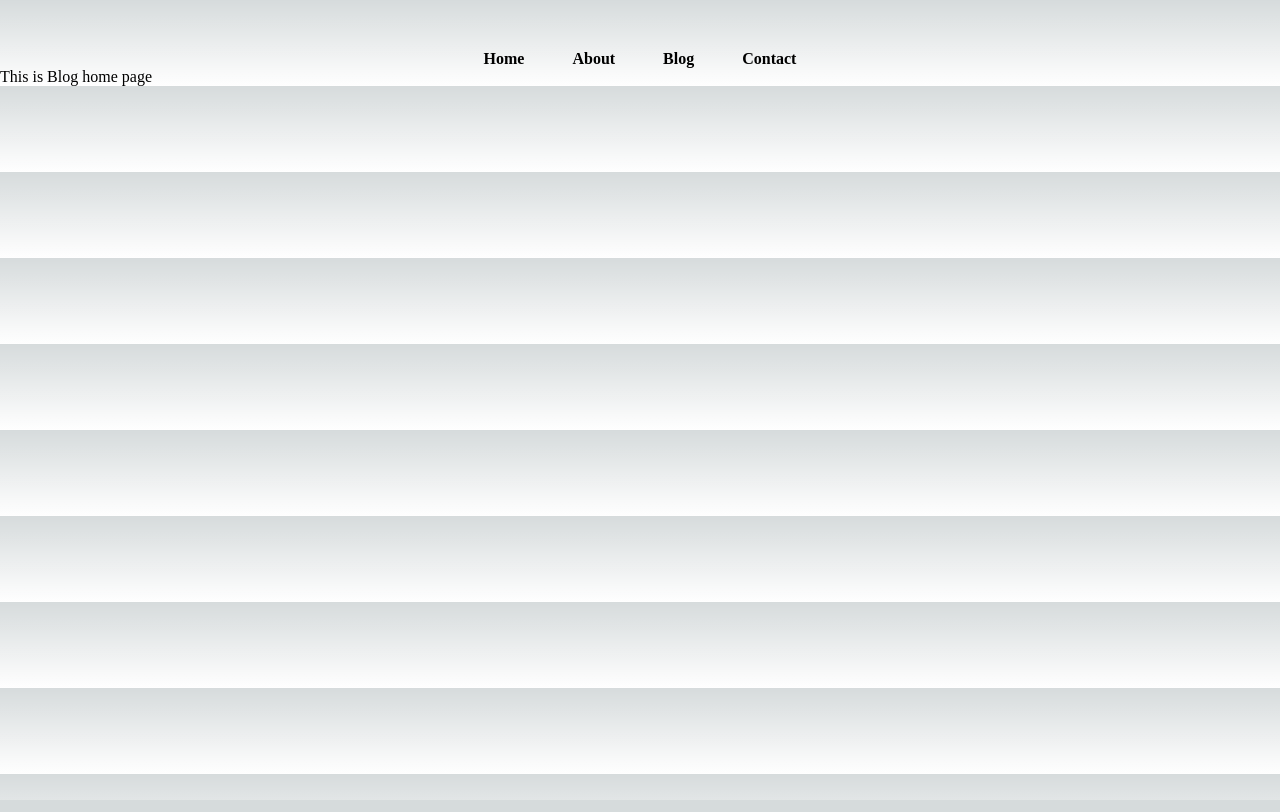
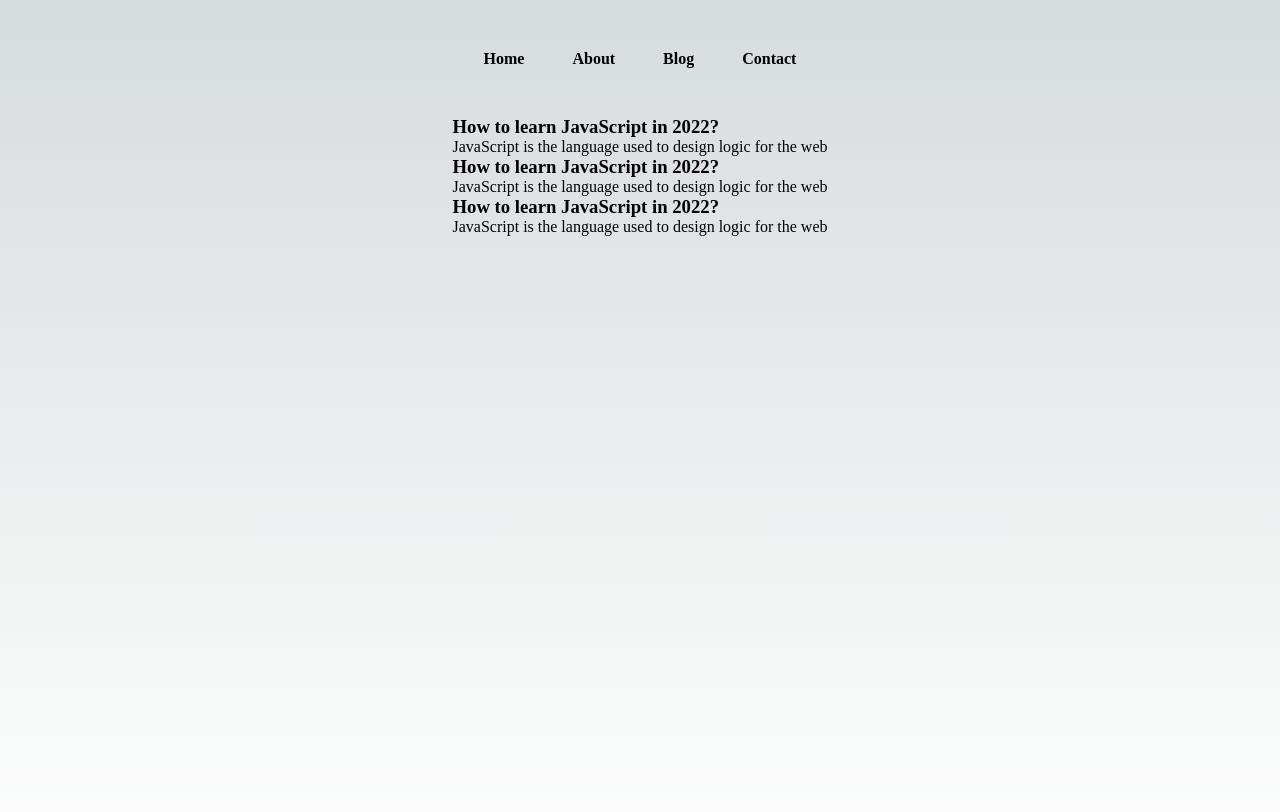
Before and after one commit to gauravMaina/huntingcoder, a Next.js app: page /blog in a window 1280 px wide. Shown: the top 812 px of the page. Built offline with nearby package versions, Linux system fonts and the light colour scheme.

Commit message:
creating blog and blogpost page

```diff
--- a/src/pages/blog.js
+++ b/src/pages/blog.js
@@ -1,7 +1,25 @@
 import React from 'react';
+import styles from '../styles/Blog.module.css'
+import Link from 'next/link';
 
 const Blog = () => {
-    return <div>This is Blog home page</div>;
+    return <div className={styles.container}>
+        <main className={styles.main}>
+            <div>
+                <Link href={'/blogpost/learn-javascript'}>
+                    <h3 className={styles.blogItemh3}>How to learn JavaScript in 2022?</h3></Link>
+                <p>JavaScript is the language used to design logic for the web</p>
+            </div>
+            <div className="blogItem">
+                <h3>How to learn JavaScript in 2022?</h3>
+                <p>JavaScript is the language used to design logic for the web</p>
+            </div>
+            <div className="blogItem">
+                <h3>How to learn JavaScript in 2022?</h3>
+                <p>JavaScript is the language used to design logic for the web</p>
+            </div>
+        </main>
+    </div>
 };
 
 export default Blog;
--- /dev/null
+++ b/src/styles/Blog.module.css
@@ -0,0 +1,14 @@
+.main {
+    min-height: 100vh;
+    flex: 1;
+    display: flex;
+    flex-direction: column;
+    justify-content: center;
+    align-items: center;
+    justify-content: flex-start;
+      padding-top: 3rem;
+  }
+
+.blogItemh3{
+    cursor: pointer;
+}
--- /dev/null
+++ b/src/styles/BlogPost.module.css
@@ -0,0 +1,14 @@
+.main {
+    min-height: 100vh;
+    flex: 1;
+    display: flex;
+    flex-direction: column;
+    justify-content: center;
+    align-items: center;
+    justify-content: flex-start;
+      padding-top: 3rem;
+  }
+
+  .container {
+    padding: 0 22rem;
+  }
```
Also changed, not shown: src/pages/blogpost/[slug].js (+17 -10 lines).
